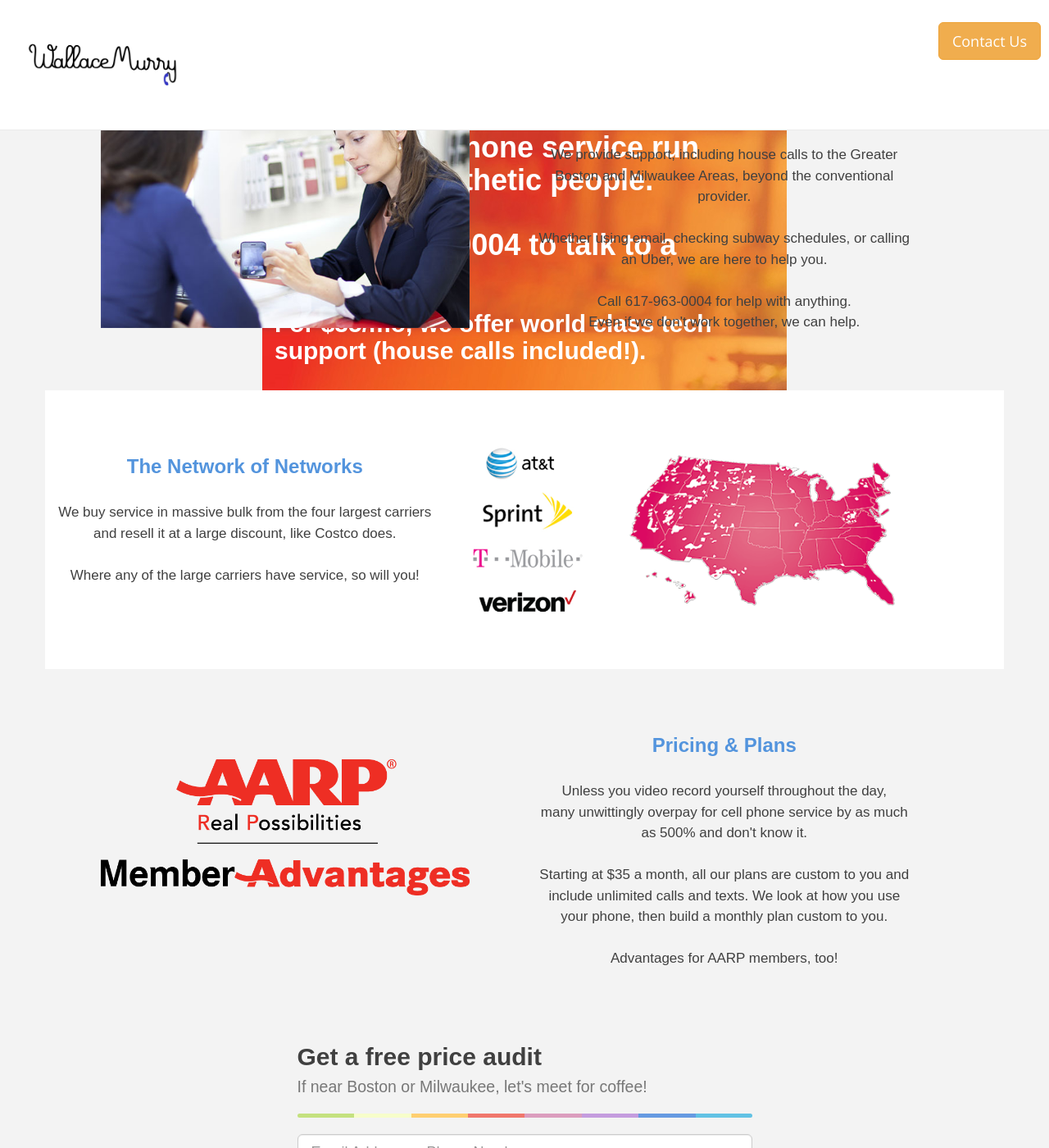
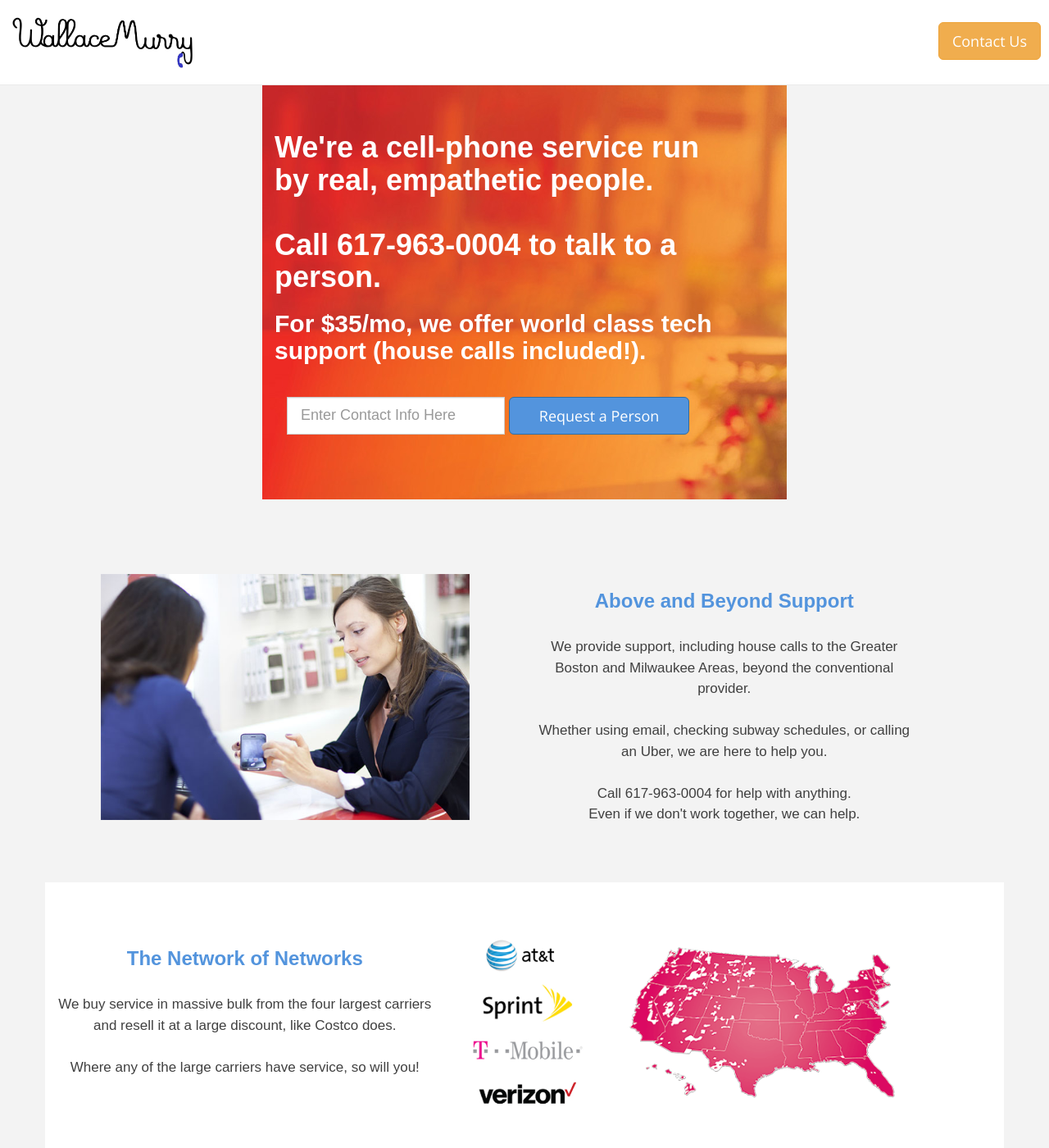
Before and after one commit to jalague/wallacemurry, a Jekyll site: the page built from index.html, in a window 1280 px wide and 1400 px high. Shown: the whole window at 82% size. Built offline with Jekyll 4.4.1, drawn with Linux system fonts in a browser that asks for light colours; nearby versions of some CDN libraries.

Commit message:
Shorter logo, pushed content down

```diff
--- a/css/custom.css
+++ b/css/custom.css
@@ -25,7 +25,7 @@
 }
 
 section {
-  margin-top: 10px;
+  margin-top: 700px;
 }
 
 /*.intro-header{
```
Also changed, not shown: img/logo.jpg.
